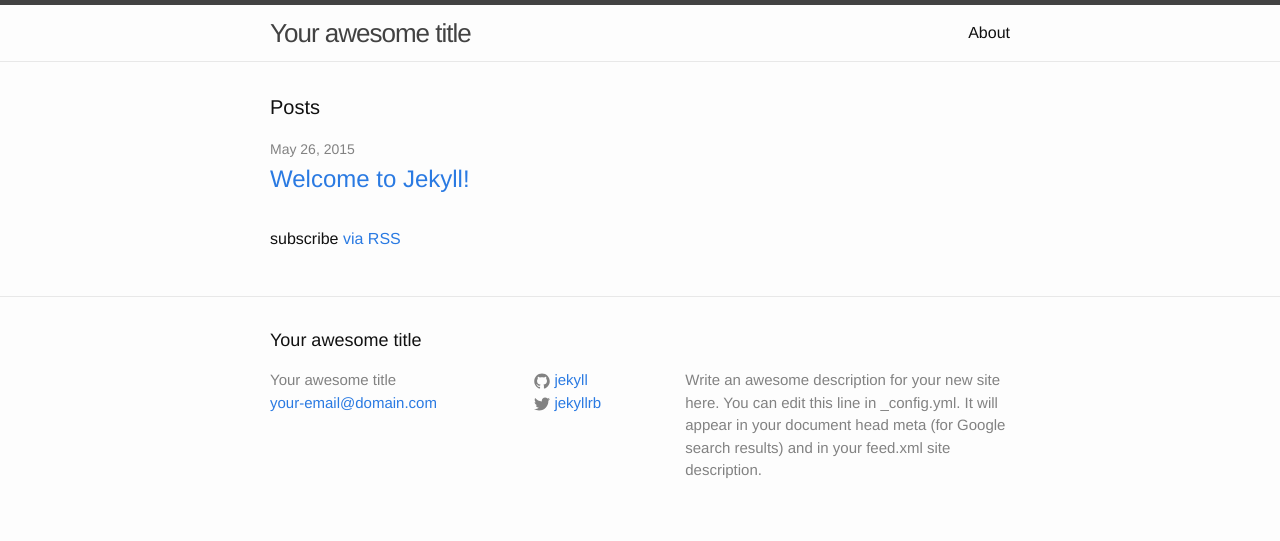
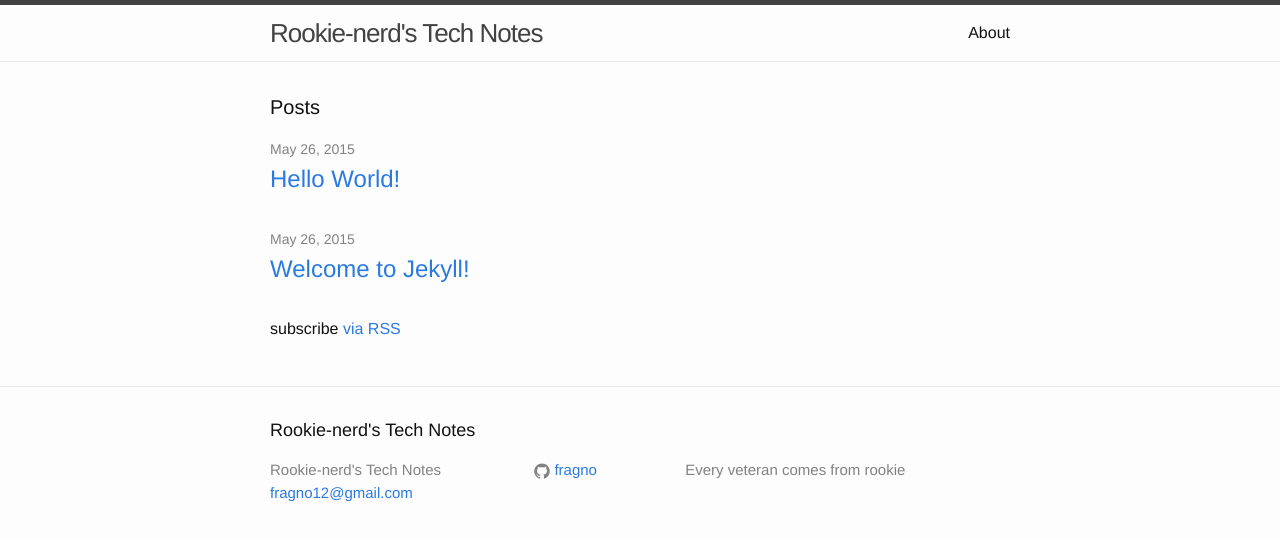
Before and after one commit to rookie-nerd/rookie-nerd.github.io, a Jekyll site: the page built from index.html, in a window 1280 px wide. Shown: the top 541 px of the page. Built offline with Jekyll 4.4.1, drawn with Linux system fonts in a browser that asks for light colours.

Commit message:
jekyll hello world

```diff
--- a/_config.yml
+++ b/_config.yml
@@ -1,14 +1,11 @@
 # Site settings
-title: Your awesome title
-email: your-email@domain.com
+title: Rookie-nerd's Tech Notes
+email: fragno12@gmail.com
 description: > # this means to ignore newlines until "baseurl:"
-  Write an awesome description for your new site here. You can edit this
-  line in _config.yml. It will appear in your document head meta (for
-  Google search results) and in your feed.xml site description.
+  Every veteran comes from rookie
 baseurl: "" # the subpath of your site, e.g. /blog/
-url: "http://yourdomain.com" # the base hostname & protocol for your site
-twitter_username: jekyllrb
-github_username:  jekyll
+url: "http://rookie-nerd.github.io" # the base hostname & protocol for your site
+github_username:  fragno
 
 # Build settings
 markdown: kramdown
```
Also changed, not shown: _posts/2015-05-26-hello-world.markdown (added, +15 -0 lines), 1 other file.
